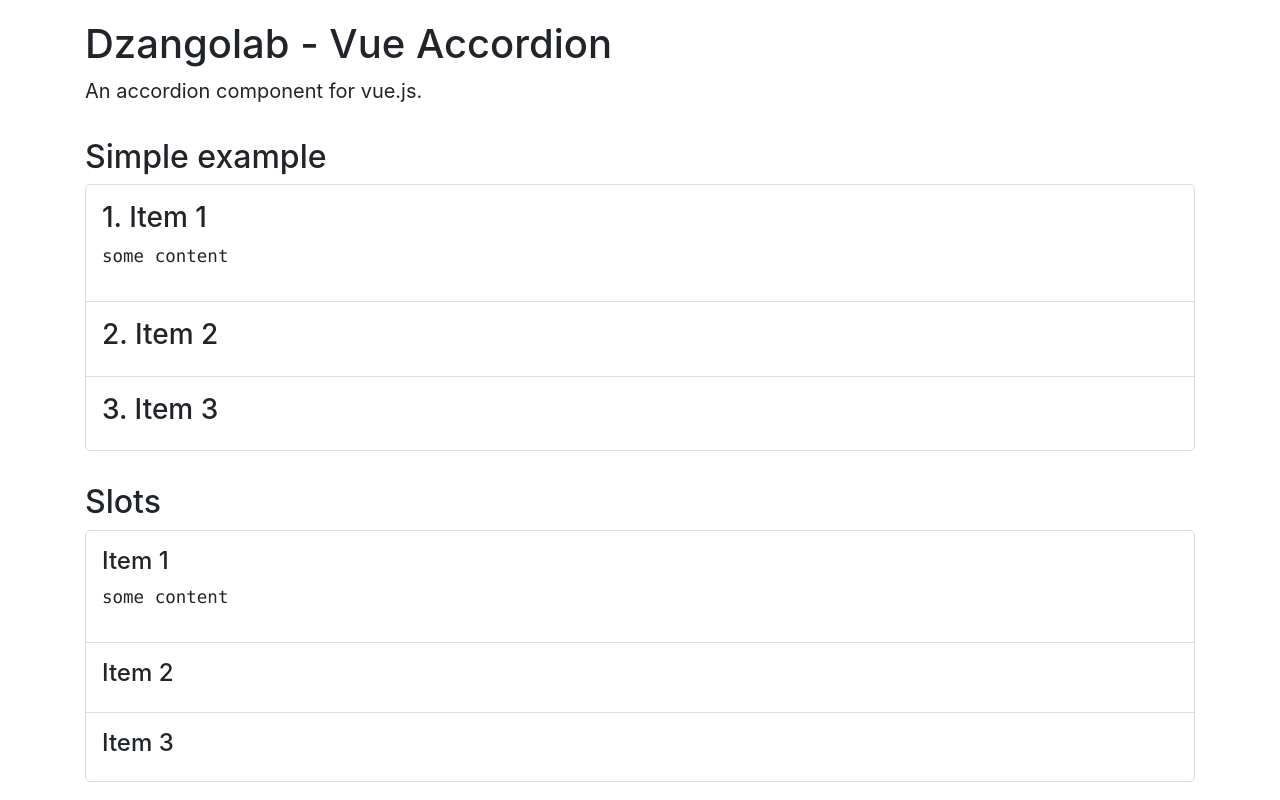
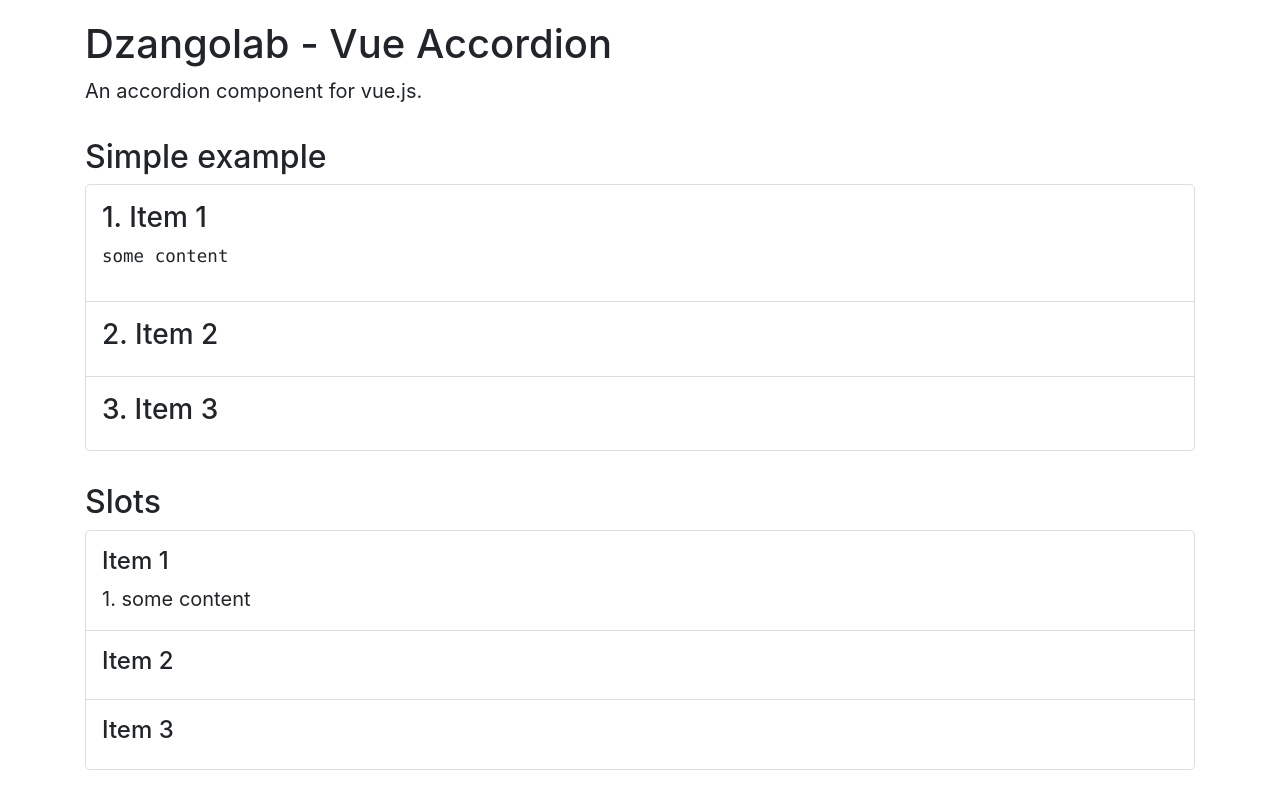
Before and after one commit to dzangolab/vue-accordion, a Vue app: page / in a window 1280 px wide. Built offline with nearby package versions, Linux system fonts and the light colour scheme; the HTML template or start-up script is replaced by a standard one.

Commit message:
chore: update demo page

```diff
--- a/src/App.vue
+++ b/src/App.vue
@@ -19,8 +19,11 @@
         <Accordion
           :items="items"
         >
-          <template v-slot:title="items">
-            <h4>{{ items.item.title }}</h4>
+          <template v-slot:title="{item}">
+            <h4>{{ item.title }}</h4>
+          </template>
+          <template v-slot:content="{index, item}">
+            <div><span>{{ index + 1 }}.</span> {{ item.content }}</div>
           </template>
         </Accordion>
       </section>
```
